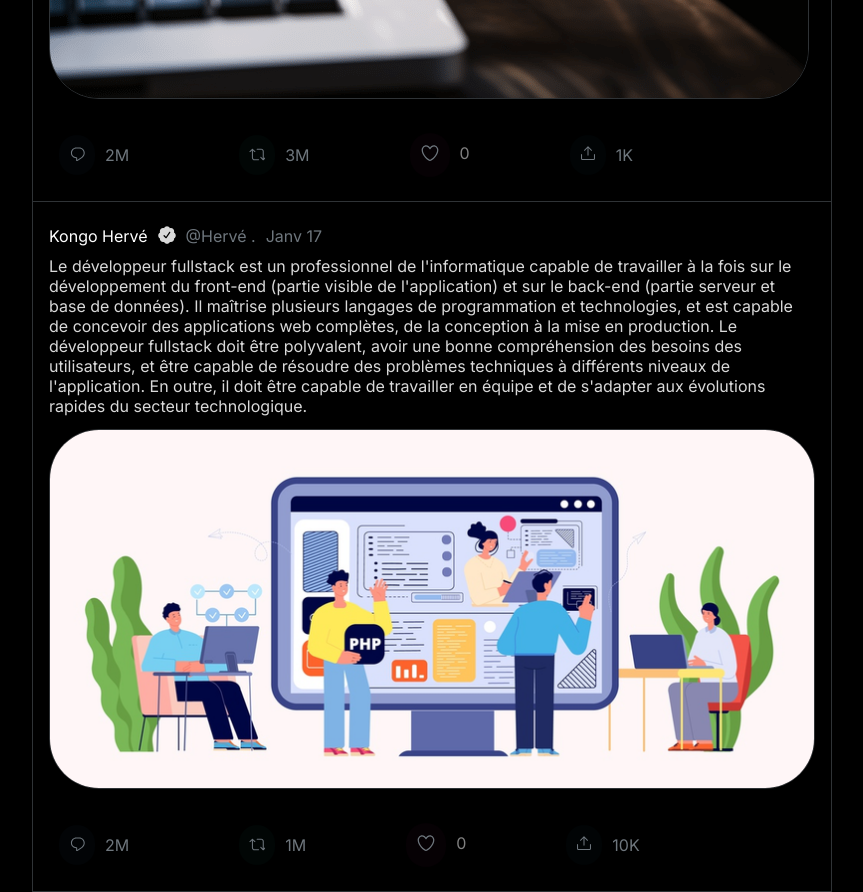
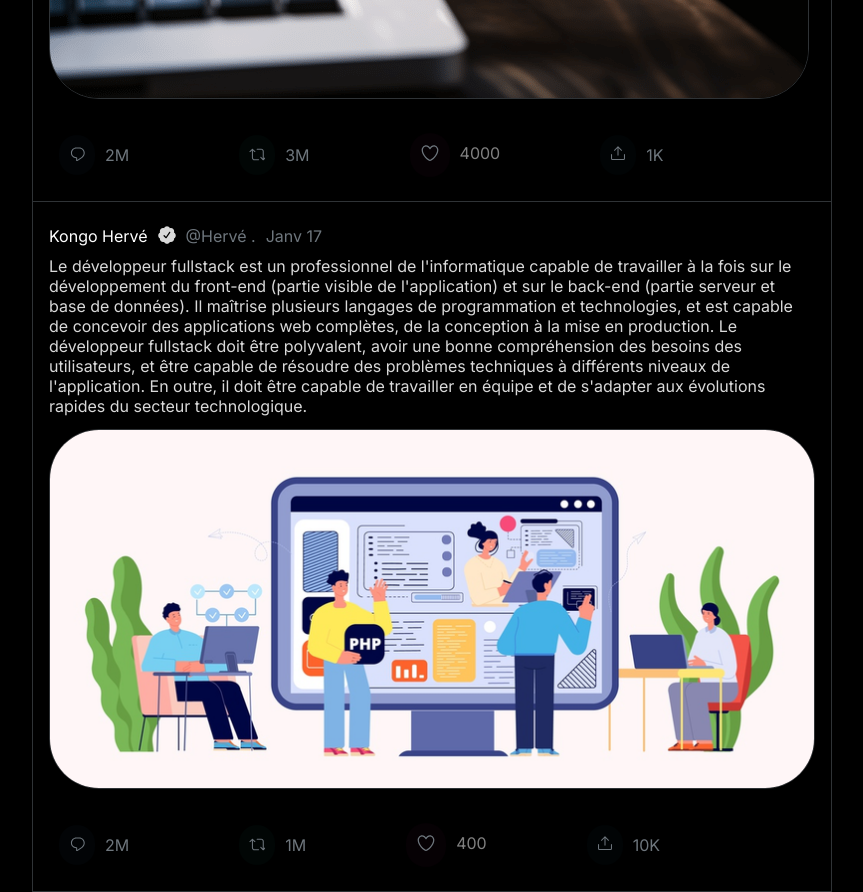
Before and after one commit to hervekongo96/Project-05-X-Twitter-Clone, a React (Vite) app: page /profil in a window 1280 px wide. Shown: the part 1140-2032 px from the top of the page, without its empty margins (288-1151 px from the left). Built offline with nearby package versions, Linux system fonts and the light colour scheme.

Commit message:
suppression de profil photo

```diff
--- a/src/components/TweetActionButton/like/IconLike.jsx
+++ b/src/components/TweetActionButton/like/IconLike.jsx
@@ -1,4 +1,42 @@
-// import { useState } from "react"
+import { useState } from "react"
+
+
+const reacts = "/images/React.svg"
+const liked = "/images/Liked.svg"
+
+
+
+export default function IconLike({counts}) {
+
+const [icon, setIcon] = useState(true)
+const [count, setCount] = useState(counts)
+
+
+
+const changeIcon =() =>{
+    setIcon(!icon)
+}
+
+const handleClick = () =>{
+    if(!icon){
+        setCount(count -1)
+    }else{
+        setCount(count +1)
+    }
+}
+
+  return (
+    <div className="tweet-action-button-react" title="like">
+        <span className="tweet-action-button-over">
+            <img onClick={()=>{changeIcon(), handleClick()}} src={`${icon ? reacts : liked}`} />
+        </span>
+        <span style={{ color: !icon ? 'red' : ' ', padding: '10px' }}>{count}</span>
+    </div>
+  )
+}
+
+// import { useContext } from "react"
+// import { LikeContext } from "../../../LikeContext"
 
 
 // const reacts = "/images/React.svg"
@@ -6,54 +44,16 @@
 
 
 
-// export default function IconLike({counts}) {
+// export default function IconLike() {
 
-// const [icon, setIcon] = useState(true)
-// const [count, setCount] = useState(counts)
-
-
-
-// const changeIcon =() =>{
-//     setIcon(!icon)
-// }
-
-// const handleClick = () =>{
-//     if(!icon){
-//         setCount(count -1)
-//     }else{
-//         setCount(count +1)
-//     }
-// }
+//     const { icon, count, changeIcon, handleClick } = useContext(LikeContext)
 
 //   return (
 //     <div className="tweet-action-button-react" title="like">
 //         <span className="tweet-action-button-over">
-//             <img onClick={()=>{changeIcon(), handleClick()}} src={`${icon ? reacts : liked}`} />
+//             <img onClick={() => { changeIcon(); handleClick(); }} src={`${icon ? reacts : liked}`} />
 //         </span>
 //         <span style={{ color: !icon ? 'red' : ' ', padding: '10px' }}>{count}</span>
 //     </div>
 //   )
 // }
-
-import { useContext } from "react"
-import { LikeContext } from "../../../LikeContext"
-
-
-const reacts = "/images/React.svg"
-const liked = "/images/Liked.svg"
-
-
-
-export default function IconLike() {
-
-    const { icon, count, changeIcon, handleClick } = useContext(LikeContext)
-
-  return (
-    <div className="tweet-action-button-react" title="like">
-        <span className="tweet-action-button-over">
-            <img onClick={() => { changeIcon(); handleClick(); }} src={`${icon ? reacts : liked}`} />
-        </span>
-        <span style={{ color: !icon ? 'red' : ' ', padding: '10px' }}>{count}</span>
-    </div>
-  )
-}
--- a/src/pages/UserPage.jsx
+++ b/src/pages/UserPage.jsx
@@ -59,17 +59,9 @@ export default function UserPage() {
                 filtrer.map(posts => (
                     <div className="tweet">
                         <div className="profil-hedear-title">
-
-
-
-
                             <div className="tweet-content">
                                 <div className="tweet-body">
-
                                     <div className="tweet-title">
-                                    <div className="profil-icon">
-                            <img src={post.avatarTweet} alt="avatar" />
-                        </div>
                                         <span className='tweet-title-author'>{posts.auteur}</span>
                                         {posts.certificat ? (<span><img src="/images/Vector.svg" alt="certificated" /></span>):(<span>-</span>)}
                                         <span className='tweet-title-details'>{posts.detailsTitleTweet}</span>
--- a/src/style/App.css
+++ b/src/style/App.css
@@ -563,7 +563,7 @@ li:hover{
 }
 
 .profil-icon > img {
-    width: 45%;
+    width: 15%;
     margin-bottom: 10px;
     margin-left: 5px;
     background-color: #181818;
```
